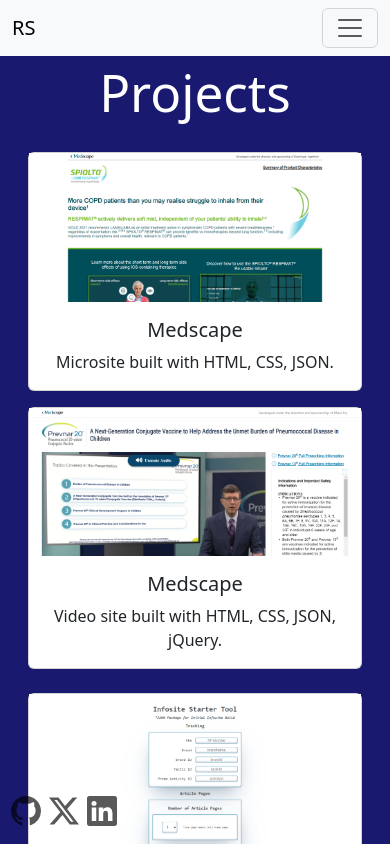
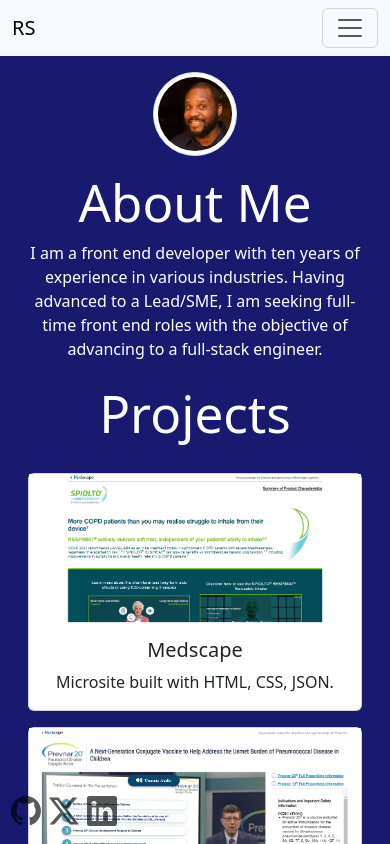
Before and after one commit to rsolomonjr/portfolio-rodney-vite, a React (Vite) app in the folder rsolomonjr-online-portfolio/: page / in a window 390 px wide. Shown: the top 844 px of the page. Built offline with nearby package versions, Linux system fonts and the light colour scheme.

Commit message:
animation and about me

```diff
--- a/package.json
+++ b/package.json
@@ -1,6 +1,8 @@
 {
   "dependencies": {
     "bootstrap-icons": "^1.11.2",
+    "react-router-dom": "^6.20.0",
+    "react-router-hash-link": "^2.4.3",
     "react-scripts": "^5.0.1",
     "require": "^2.4.20",
     "require-context": "^1.1.0"
--- a/rsolomonjr-online-portfolio/src/App.css
+++ b/rsolomonjr-online-portfolio/src/App.css
@@ -55,10 +55,46 @@
   margin: 0 auto;
 }
 
+
 /* Add padding above the cards */
 .row {
   padding: 1rem;
 }
+
+img {
+	-webkit-animation: fade-in 5s cubic-bezier(0.390, 0.575, 0.565, 1.000) 1s both;
+	        animation: fade-in 5s cubic-bezier(0.390, 0.575, 0.565, 1.000) 1s both;
+}
+
+/* ----------------------------------------------
+ * Generated by Animista on 2023-11-23 20:5:7
+ * Licensed under FreeBSD License.
+ * See http://animista.net/license for more info.
+ * w: http://animista.net, t: @cssanimista
+ * ---------------------------------------------- */
+
+/**
+ * ----------------------------------------
+ * animation fade-in
+ * ----------------------------------------
+ */
+ @-webkit-keyframes fade-in {
+  0% {
+    opacity: 0;
+  }
+  100% {
+    opacity: 1;
+  }
+}
+@keyframes fade-in {
+  0% {
+    opacity: 0;
+  }
+  100% {
+    opacity: 1;
+  }
+}
+
 
 /* Make the cards break to a column at 728px */
 @media (max-width: 990px) {
@@ -71,6 +107,18 @@
     text-align: center;
     margin: .5em 0 0 0;
     padding: 0 1rem
+  }
+
+  .d-flex {
+    flex-direction: column;
+  }
+
+  .d-flex div:nth-child(1) {
+    margin-bottom: 1em;
+  }
+
+  h2 {
+    font-size: 51px;
   }
 
   .card {
--- a/rsolomonjr-online-portfolio/src/App.jsx
+++ b/rsolomonjr-online-portfolio/src/App.jsx
@@ -7,6 +7,7 @@
 import healingharm from "./assets/healingharm.png";
 import yolanda from "./assets/yolanda-solomon-site.png";
 import starter_tool from "./assets/infosite-starter-tool.png";
+import rodneyheadshot from "./assets/rodney.jpg"
 
 const App = () => {
   return (
@@ -38,10 +39,10 @@
                   Projects
                 </a>
                 {/* <a className="nav-link" href="#">
-                  Recommendations
+                  About Me
                 </a>
                 <a className="nav-link" href="#">
-                  Contact
+                  Resume
                 </a> */}
               </div>
             </div>
@@ -106,6 +107,23 @@
             </li>
           </ul>
         </nav>
+
+        {/* About Me */}
+
+        <div className="row justify-content-center mt-3">
+          <div className="col-lg-8 d-flex justify-content-around align-items-center">
+            <div className="headshot w-25">
+             <img src={rodneyheadshot} className="img-fluid img-thumbnail rounded-circle"/>
+            </div>
+            <div className="headshot-copy col-lg-6">
+              <h2>About Me</h2>
+              <p>I am a front end developer with ten years of experience in various industries. Having advanced to a Lead/SME, I am seeking full-time front end roles with the objective of advancing to a full-stack engineer.</p>
+            </div>
+          </div>
+        </div>
+
+        {/* Projects */}
+
         <div className="row">
           <h1>Projects</h1>
           <div className="col-sm-6">
```
Also changed, not shown: rsolomonjr-online-portfolio/src/pages/Home.js (deleted, +0 -46 lines), rsolomonjr-online-portfolio/src/assets/rodney.jpg (added), rsolomonjr-online-portfolio/src/pages/Contact.js (deleted), rsolomonjr-online-portfolio/src/pages/Recommendations.js (deleted), 1 other file (tests, documents, lock files or other folders).
